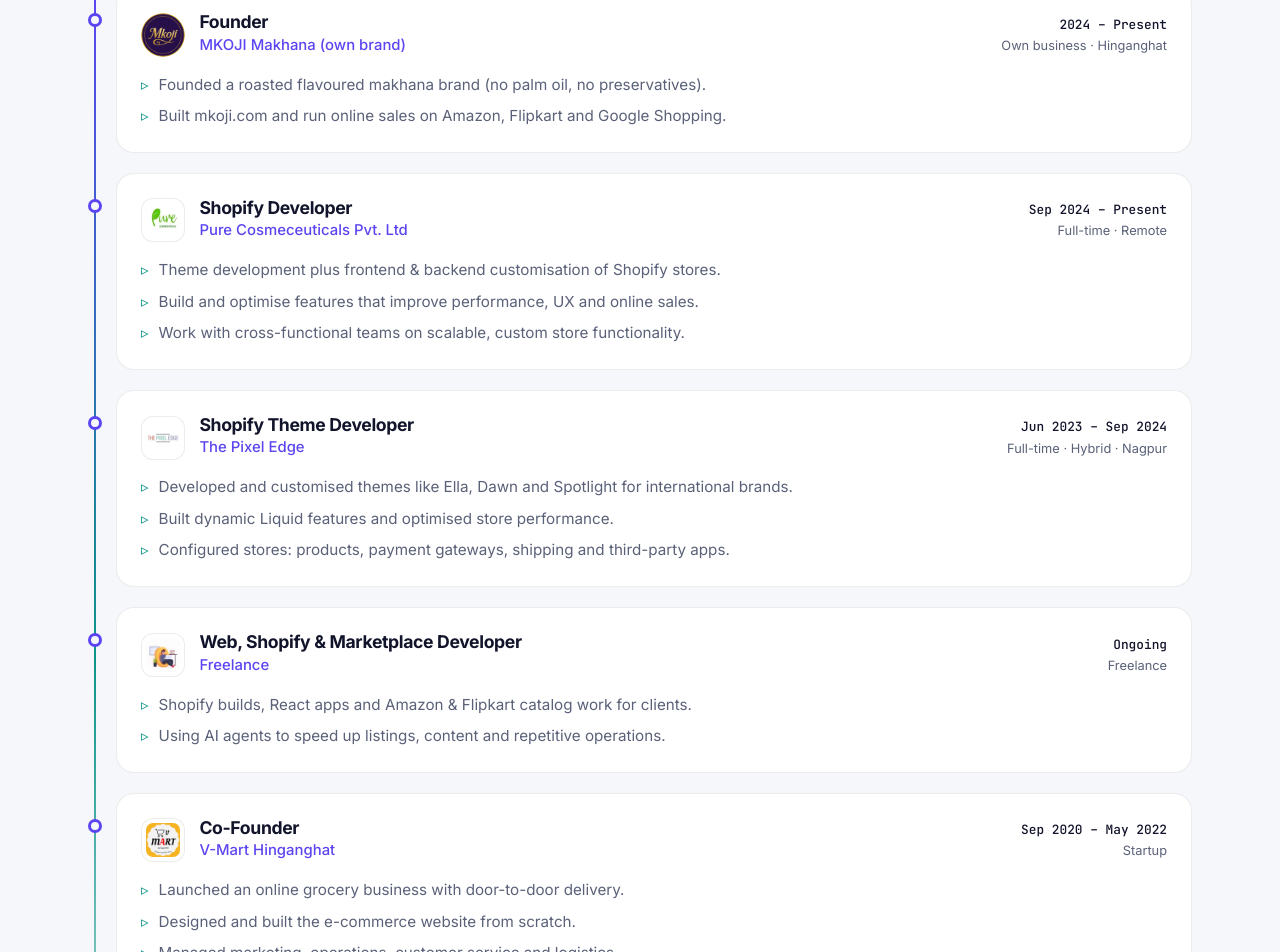
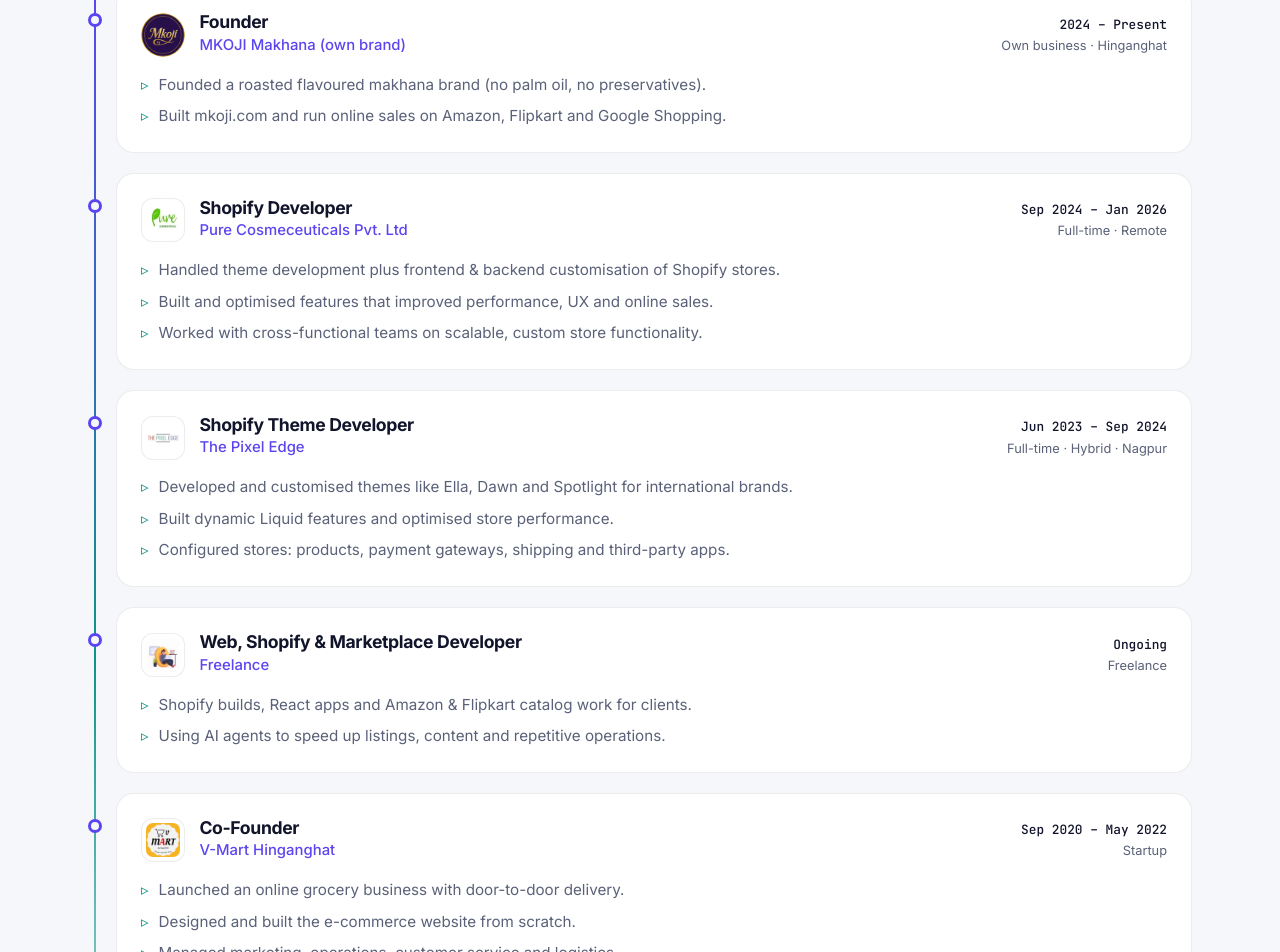
Before and after one commit to SRKhatik/Portfolio, a React (Vite) app: page / in a window 1280 px wide. Shown: the part 5277-6229 px from the top of the page. Built offline with nearby package versions, Linux system fonts and the light colour scheme; no server answers.

Commit message:
Update Pure Cosmeceuticals role: Sep 2024 - Jan 2026

```diff
--- a/src/data/profile.js
+++ b/src/data/profile.js
@@ -197,13 +197,13 @@
   {
     company: "Pure Cosmeceuticals Pvt. Ltd",
     role: "Shopify Developer",
-    period: "Sep 2024 – Present",
+    period: "Sep 2024 – Jan 2026",
     type: "Full-time · Remote",
     logo: "pure",
     points: [
-      "Theme development plus frontend & backend customisation of Shopify stores.",
-      "Build and optimise features that improve performance, UX and online sales.",
-      "Work with cross-functional teams on scalable, custom store functionality.",
+      "Handled theme development plus frontend & backend customisation of Shopify stores.",
+      "Built and optimised features that improved performance, UX and online sales.",
+      "Worked with cross-functional teams on scalable, custom store functionality.",
     ],
   },
   {
```
